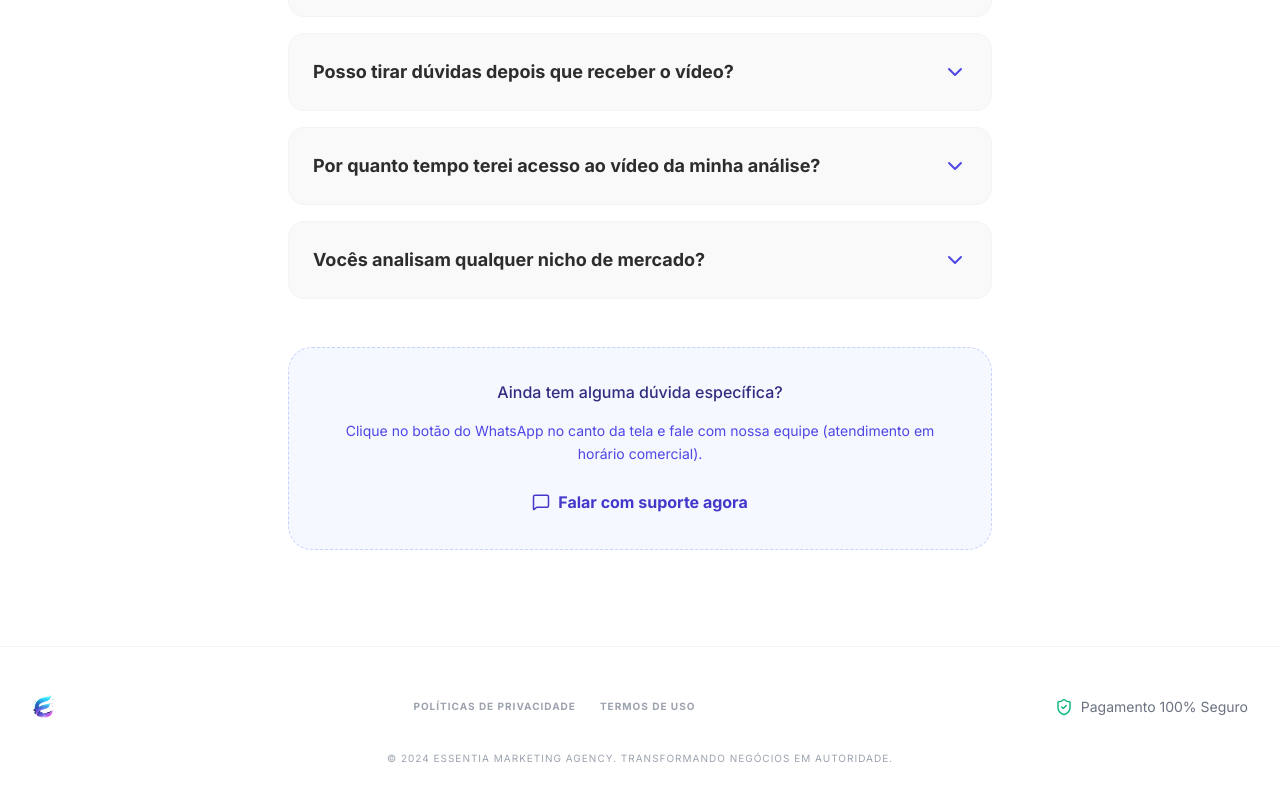
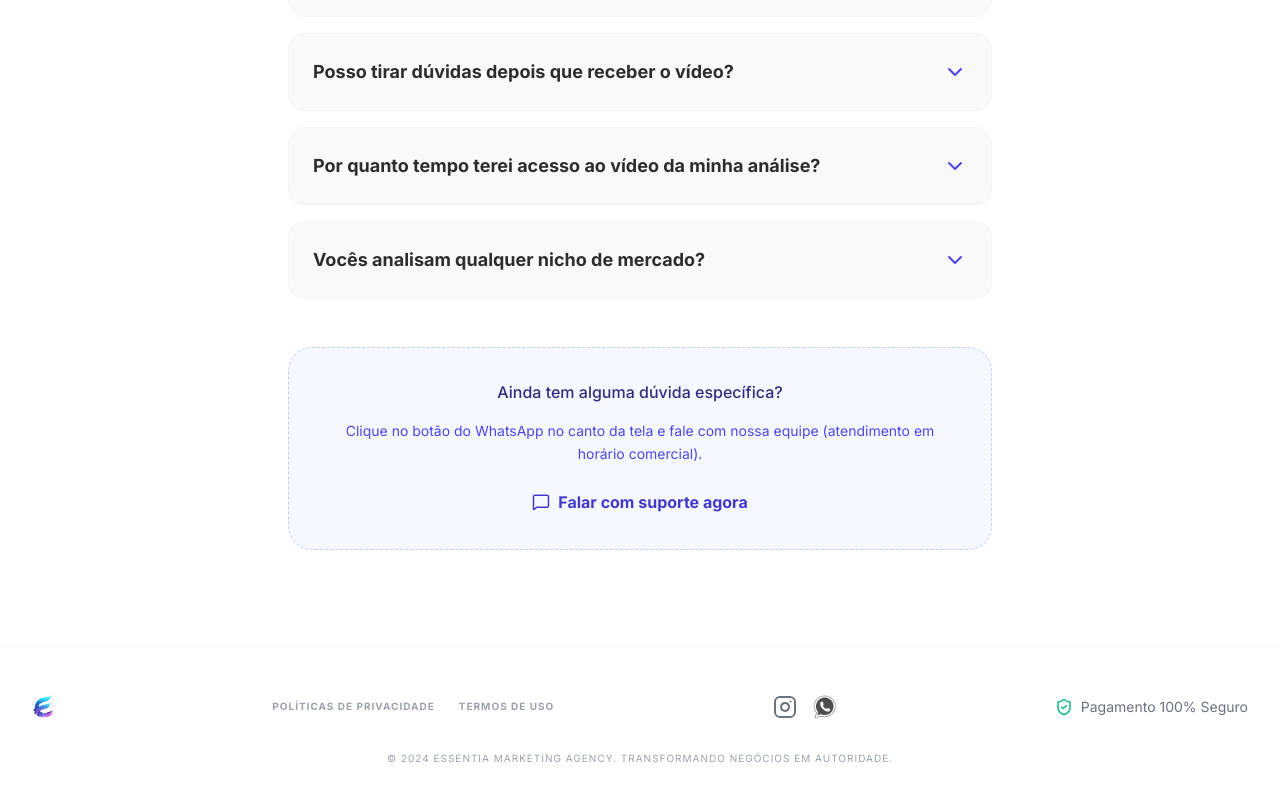
Before and after one commit to arthursl12/essentiaanaliseperfil, a React (Vite) app: page / in a window 1280 px wide. Shown: the part 6889-7689 px from the top of the page. Built offline with nearby package versions, Linux system fonts and the light colour scheme.

Commit message:
feat: Add Instagram and WhatsApp links to footer

```diff
--- a/App.tsx
+++ b/App.tsx
@@ -15,8 +15,10 @@ import {
   Zap,
   XCircle,
   Award,
-  HelpCircle
+  HelpCircle,
+  Instagram
 } from 'lucide-react';
+import wppPreto from './wpp preto.png';
 
 // --- Components ---
 
@@ -509,6 +511,14 @@ const Footer = () => (
           <a href="#" className="hover:text-indigo-600">Políticas de Privacidade</a>
           <a href="#" className="hover:text-indigo-600">Termos de Uso</a>
         </div>
+        <div className="flex gap-4 items-center">
+          <a href="https://www.instagram.com/essentia_socialmedia/" target="_blank" rel="noopener noreferrer" className="text-gray-500 hover:text-indigo-600 transition-colors">
+            <Instagram size={24} />
+          </a>
+          <a href="https://wa.link/pq673l" target="_blank" rel="noopener noreferrer" className="opacity-70 hover:opacity-100 transition-opacity">
+            <img src={wppPreto} alt="WhatsApp" className="h-6" />
+          </a>
+        </div>
         <div className="flex items-center gap-2 text-gray-500 text-sm">
           <ShieldCheck size={18} className="text-emerald-500" />
           <span>Pagamento 100% Seguro</span>
```
Also changed, not shown: wpp preto.png (added).
